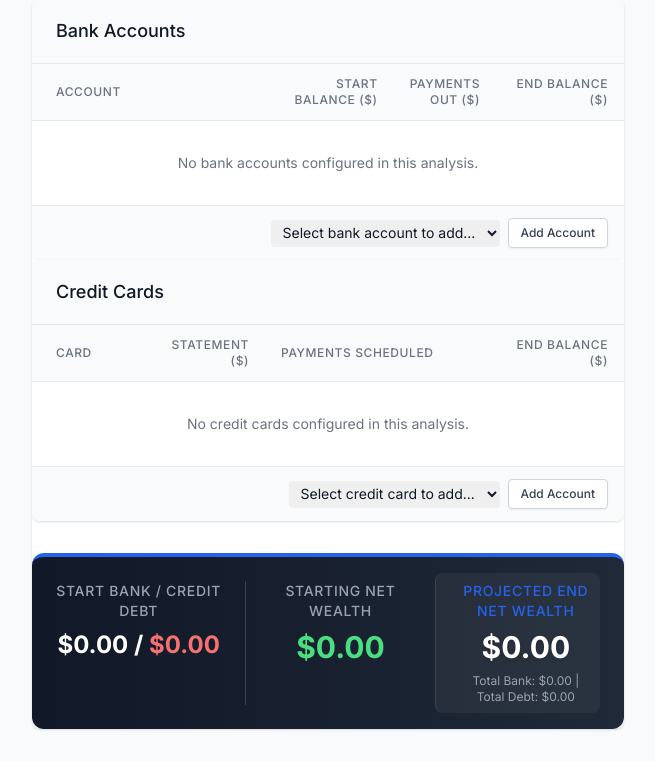
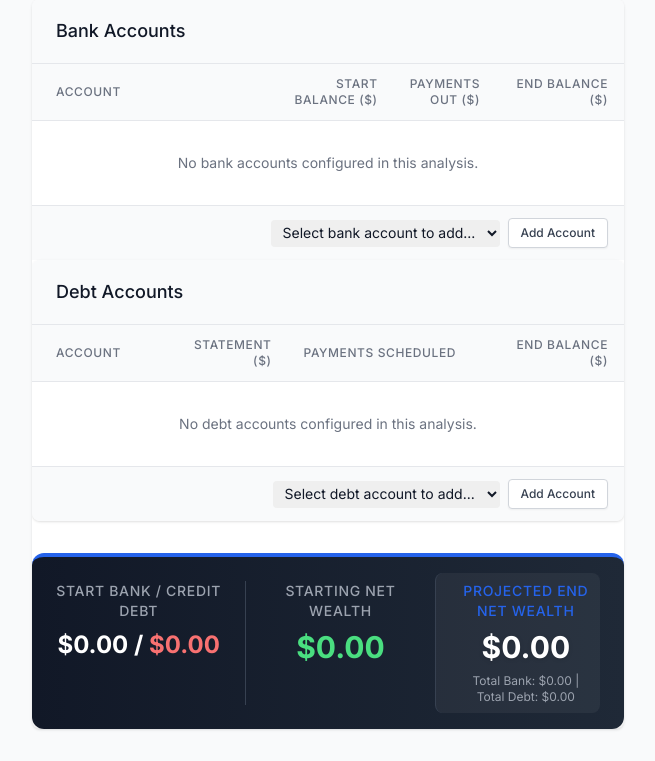
Before and after one commit to managedkaos/credit-card-payoff-analysis, a FastAPI app: template templates/analysis.html in a window 1280 px wide. Shown: the part 196-957 px from the top of the page, without its empty margins (0-655 px from the left). Run offline with FastAPI, Linux system fonts and the light colour scheme; the template is opened without the code that fills it, so the values that code supplies are empty; some libraries are stand-ins or nearby versions.

Commit message:
add loan account type for payoff analysis

```diff
--- a/main.py
+++ b/main.py
@@ -41,7 +41,7 @@ async def view_analysis(request: Request, analysis_id: str):
         return HTMLResponse("Analysis not found", status_code=404)
     accounts = db.get_accounts()
     banks = [a for a in accounts if a["type"] == "bank"]
-    credits = [a for a in accounts if a["type"] == "credit"]
+    credits = [a for a in accounts if a["type"] in ("credit", "loan")]
     return templates.TemplateResponse(
         request=request,
         name="analysis.html",
@@ -68,7 +68,7 @@ async def list_accounts(request: Request):
 @app.post("/accounts", response_class=HTMLResponse)
 async def add_account(request: Request, name: str = Form(...), type: str = Form(...)):
     """Create a new bank or credit account and return the updated account list partial."""
-    if type not in ["bank", "credit"]:
+    if type not in ["bank", "credit", "loan"]:
         return HTMLResponse("Invalid account type", status_code=400)
     db.create_account(name, type)
     accounts = db.get_accounts()
@@ -141,7 +141,7 @@ async def add_account_to_analysis_route(
     analysis = db.get_analysis(analysis_id)
     accounts = db.get_accounts()
     banks = [a for a in accounts if a["type"] == "bank"]
-    credits = [a for a in accounts if a["type"] == "credit"]
+    credits = [a for a in accounts if a["type"] in ("credit", "loan")]
     return templates.TemplateResponse(
         request=request,
         name="partials/_analysis_full_tables.html",
@@ -163,7 +163,7 @@ async def remove_account_from_analysis_route(
     analysis = db.get_analysis(analysis_id)
     accounts = db.get_accounts()
     banks = [a for a in accounts if a["type"] == "bank"]
-    credits = [a for a in accounts if a["type"] == "credit"]
+    credits = [a for a in accounts if a["type"] in ("credit", "loan")]
     return templates.TemplateResponse(
         request=request,
         name="partials/_analysis_full_tables.html",
@@ -191,7 +191,7 @@ async def update_snapshot(
         return HTMLResponse("Not found", 404)
     accounts = db.get_accounts()
     banks = [a for a in accounts if a["type"] == "bank"]
-    credits = [a for a in accounts if a["type"] == "credit"]
+    credits = [a for a in accounts if a["type"] in ("credit", "loan")]
     return templates.TemplateResponse(
         request=request,
         name="partials/_analysis_full_tables.html",
@@ -220,7 +220,7 @@ async def add_payment(
     analysis = db.get_analysis(analysis_id)
     accounts = db.get_accounts()
     banks = [a for a in accounts if a["type"] == "bank"]
-    credits = [a for a in accounts if a["type"] == "credit"]
+    credits = [a for a in accounts if a["type"] in ("credit", "loan")]
 
     return templates.TemplateResponse(
         request=request,
@@ -243,7 +243,7 @@ async def remove_payment(request: Request, analysis_id: str, payment_id: str):
     analysis = db.get_analysis(analysis_id)
     accounts = db.get_accounts()
     banks = [a for a in accounts if a["type"] == "bank"]
-    credits = [a for a in accounts if a["type"] == "credit"]
+    credits = [a for a in accounts if a["type"] in ("credit", "loan")]
     return templates.TemplateResponse(
         request=request,
         name="partials/_analysis_full_tables.html",
--- a/models.py
+++ b/models.py
@@ -9,7 +9,7 @@ class AccountCreate(BaseModel):
     """Input model for creating a bank or credit account."""
 
     name: str
-    type: Literal["bank", "credit"]
+    type: Literal["bank", "credit", "loan"]
 
 
 class PaymentInfo(BaseModel):
--- a/templates/accounts.html
+++ b/templates/accounts.html
@@ -3,7 +3,7 @@
 {% block content %}
 <div class="mb-8">
     <h1 class="text-2xl font-bold text-gray-900">Accounts</h1>
-    <p class="mt-1 text-sm text-gray-500">Add your bank and credit card accounts to use in your analyses.</p>
+    <p class="mt-1 text-sm text-gray-500">Add your bank, credit card, and loan accounts to use in your analyses.</p>
 </div>
 
 <div class="bg-white shadow sm:rounded-lg mb-8">
@@ -22,6 +22,7 @@
                     class="mt-1 block w-full py-2 px-3 border border-gray-300 bg-white rounded-md shadow-sm focus:outline-none focus:ring-brand focus:border-brand sm:text-sm">
                     <option value="bank">Bank Account</option>
                     <option value="credit">Credit Card</option>
+                    <option value="loan">Loan</option>
                 </select>
             </div>
             <div>
@@ -43,6 +44,7 @@
             <option value="all">All Accounts</option>
             <option value="bank">Bank Accounts</option>
             <option value="credit">Credit Cards</option>
+            <option value="loan">Loans</option>
         </select>
     </div>
     <div class="flex gap-2 items-center">
--- a/templates/partials/_account_edit.html
+++ b/templates/partials/_account_edit.html
@@ -1,10 +1,14 @@
 <li class="px-4 py-4 sm:px-6 bg-gray-50 border-y border-brand" id="account-edit-{{ account.id }}" data-account-type="{{ account.type }}" data-account-name="{{ account.name | lower }}">
     <form hx-post="/accounts/{{account.id}}/update" hx-target="#account-list" class="flex items-center justify-between w-full">
         <div class="flex items-center flex-1 pr-4">
-            <span class="inline-flex items-center justify-center h-8 w-8 rounded-full {{ 'bg-green-100' if account.type == 'bank' else 'bg-purple-100' }} ring-8 ring-transparent">
+            <span class="inline-flex items-center justify-center h-8 w-8 rounded-full {% if account.type == 'bank' %}bg-green-100{% elif account.type == 'loan' %}bg-amber-100{% else %}bg-purple-100{% endif %} ring-8 ring-transparent">
                 {% if account.type == 'bank' %}
                     <svg class="h-5 w-5 text-green-600" fill="none" viewBox="0 0 24 24" stroke="currentColor">
                         <path stroke-linecap="round" stroke-linejoin="round" stroke-width="2" d="M12 8c-1.657 0-3 .895-3 2s1.343 2 3 2 3 .895 3 2-1.343 2-3 2m0-8c1.11 0 2.08.402 2.599 1M12 8V7m0 1v8m0 0v1m0-1c-1.11 0-2.08-.402-2.599-1M21 12a9 9 0 11-18 0 9 9 0 0118 0z" />
+                    </svg>
+                {% elif account.type == 'loan' %}
+                    <svg class="h-5 w-5 text-amber-600" fill="none" viewBox="0 0 24 24" stroke="currentColor">
+                        <path stroke-linecap="round" stroke-linejoin="round" stroke-width="2" d="M19 21V5a2 2 0 00-2-2H7a2 2 0 00-2 2v16m14 0h2m-2 0h-5m-9 0H3m2 0h5M9 7h1m-1 4h1m4-4h1m-1 4h1m-5 10v-5a1 1 0 011-1h2a1 1 0 011 1v5m-4 0h4" />
                     </svg>
                 {% else %}
                     <svg class="h-5 w-5 text-purple-600" fill="none" viewBox="0 0 24 24" stroke="currentColor">
--- a/templates/partials/_account_list.html
+++ b/templates/partials/_account_list.html
@@ -3,10 +3,14 @@
         {% for account in accounts %}
         <li class="px-4 py-4 sm:px-6 flex items-center justify-between" data-account-type="{{ account.type }}" data-account-name="{{ account.name | lower }}" data-index="{{ loop.index }}">
             <div class="flex items-center">
-                <span class="inline-flex items-center justify-center h-8 w-8 rounded-full {{ 'bg-green-100' if account.type == 'bank' else 'bg-purple-100' }} ring-8 ring-white">
+                <span class="inline-flex items-center justify-center h-8 w-8 rounded-full {% if account.type == 'bank' %}bg-green-100{% elif account.type == 'loan' %}bg-amber-100{% else %}bg-purple-100{% endif %} ring-8 ring-white">
                     {% if account.type == 'bank' %}
                         <svg class="h-5 w-5 text-green-600" fill="none" viewBox="0 0 24 24" stroke="currentColor">
                             <path stroke-linecap="round" stroke-linejoin="round" stroke-width="2" d="M12 8c-1.657 0-3 .895-3 2s1.343 2 3 2 3 .895 3 2-1.343 2-3 2m0-8c1.11 0 2.08.402 2.599 1M12 8V7m0 1v8m0 0v1m0-1c-1.11 0-2.08-.402-2.599-1M21 12a9 9 0 11-18 0 9 9 0 0118 0z" />
+                        </svg>
+                    {% elif account.type == 'loan' %}
+                        <svg class="h-5 w-5 text-amber-600" fill="none" viewBox="0 0 24 24" stroke="currentColor">
+                            <path stroke-linecap="round" stroke-linejoin="round" stroke-width="2" d="M19 21V5a2 2 0 00-2-2H7a2 2 0 00-2 2v16m14 0h2m-2 0h-5m-9 0H3m2 0h5M9 7h1m-1 4h1m4-4h1m-1 4h1m-5 10v-5a1 1 0 011-1h2a1 1 0 011 1v5m-4 0h4" />
                         </svg>
                     {% else %}
                         <svg class="h-5 w-5 text-purple-600" fill="none" viewBox="0 0 24 24" stroke="currentColor">
--- a/templates/partials/_analysis_full_tables.html
+++ b/templates/partials/_analysis_full_tables.html
@@ -71,13 +71,13 @@
     <!-- Credit Cards Table -->
     <div class="bg-white shadow sm:rounded-lg overflow-hidden">
         <div class="px-4 py-5 border-b border-gray-200 sm:px-6 bg-gray-50">
-            <h3 class="text-lg leading-6 font-medium text-gray-900">Credit Cards</h3>
+            <h3 class="text-lg leading-6 font-medium text-gray-900">Debt Accounts</h3>
         </div>
         <div class="overflow-x-auto">
             <table class="min-w-full divide-y divide-gray-200" style="table-layout: auto;">
                 <thead class="bg-gray-50">
                     <tr>
-                        <th class="px-6 py-3 text-left text-xs font-medium text-gray-500 uppercase tracking-wider">Card</th>
+                        <th class="px-6 py-3 text-left text-xs font-medium text-gray-500 uppercase tracking-wider">Account</th>
                         <th class="px-4 py-3 text-right text-xs font-medium text-gray-500 uppercase tracking-wider w-32">Statement ($)</th>
                         <th class="px-4 py-3 text-left text-xs font-medium text-gray-500 uppercase tracking-wider">Payments Scheduled</th>
                         <th class="px-4 py-3 text-right text-xs font-medium text-gray-500 uppercase tracking-wider w-32">End Balance ($)</th>
@@ -148,7 +148,7 @@
                     </tr>
                     {% else %}
                     <tr>
-                        <td colspan="4" class="px-6 py-8 text-center text-sm text-gray-500">No credit cards configured in this analysis.</td>
+                        <td colspan="4" class="px-6 py-8 text-center text-sm text-gray-500">No debt accounts configured in this analysis.</td>
                     </tr>
                     {% endfor %}
                 </tbody>
@@ -156,7 +156,7 @@
         <div class="px-4 py-3 bg-gray-50 border-t border-gray-200">
             <form hx-post="/analyses/{{analysis.id}}/add_account" hx-target="#full-tables" class="flex items-center justify-end gap-2">
                 <select name="account_id" required class="text-sm border-gray-300 rounded focus:ring-brand focus:border-brand px-2 py-1 min-w-[200px]">
-                    <option value="">Select credit card to add...</option>
+                    <option value="">Select debt account to add...</option>
                     {% for db_acc in credits %}
                         {% if db_acc.id not in analysis.credit_snapshots %}
                             <option value="{{ db_acc.id }}">{{ db_acc.name }}</option>
```
Also changed, not shown: database.py (+5 -5 lines), tests/test_database.py (+33 -1 lines), tests/test_main.py (+25 -2 lines).
